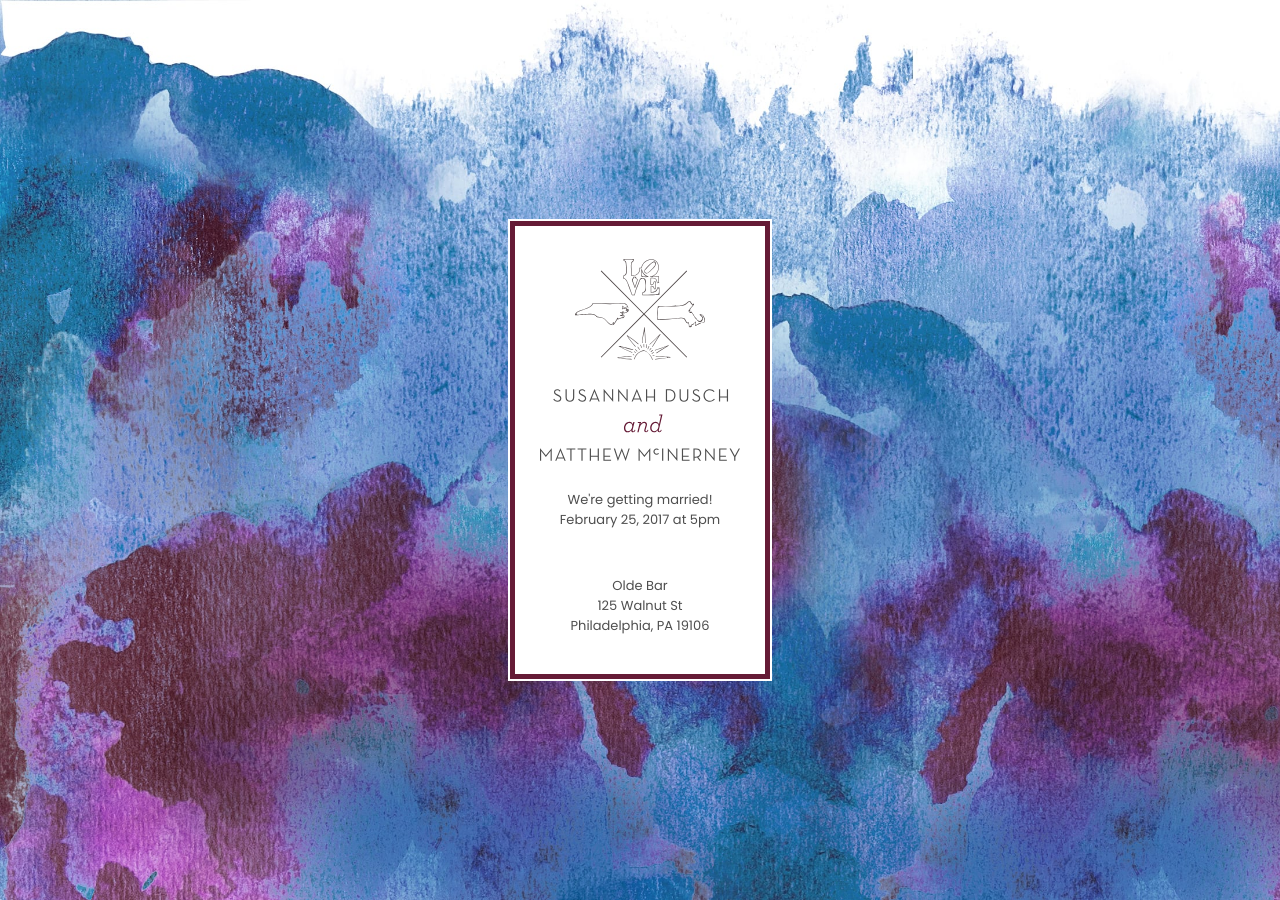
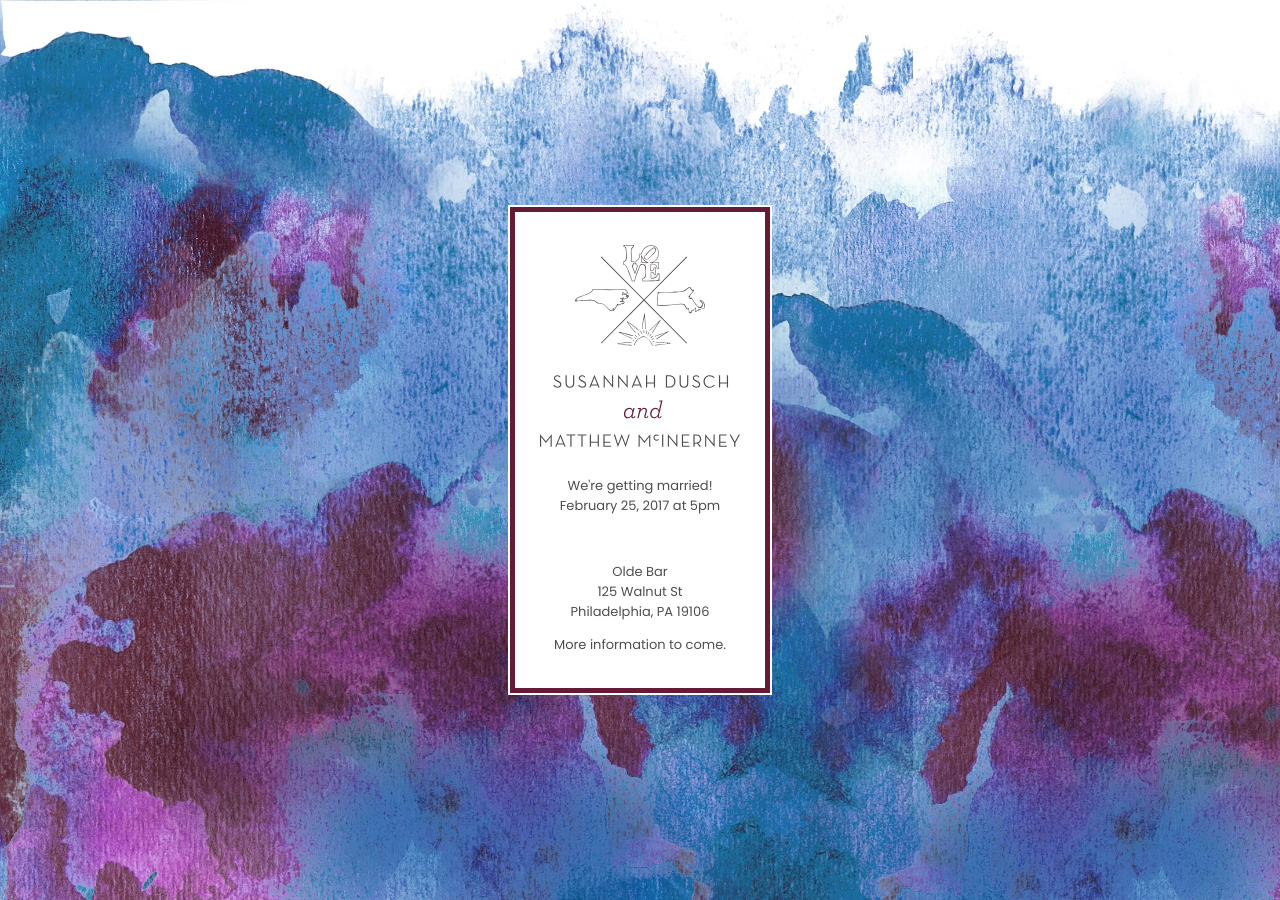
Before and after one commit to mattmotel/mattsuzy, a Jekyll site: the page built from index.html, in a window 1280 px wide. Built offline with Jekyll 4.4.1, drawn with Linux system fonts in a browser that asks for light colours.

Commit message:
More info to come

```diff
--- a/_layouts/default.html
+++ b/_layouts/default.html
@@ -27,7 +28,7 @@
     }
 
     #box{
-    padding:20px 20px 25px 20px;
+    padding:20px;
     background:#fff;
     color:#4e4e4e;
     width:210px;
@@ -78,6 +79,7 @@
             <p>Olde Bar<br>
             125 Walnut St<br>
             Philadelphia, PA 19106</p>
+            <p>More information to come.</p>
         </div>
     </div>
     <style>
```
Also changed, not shown: other parts of _layouts/default.html (+1 -0 lines).
